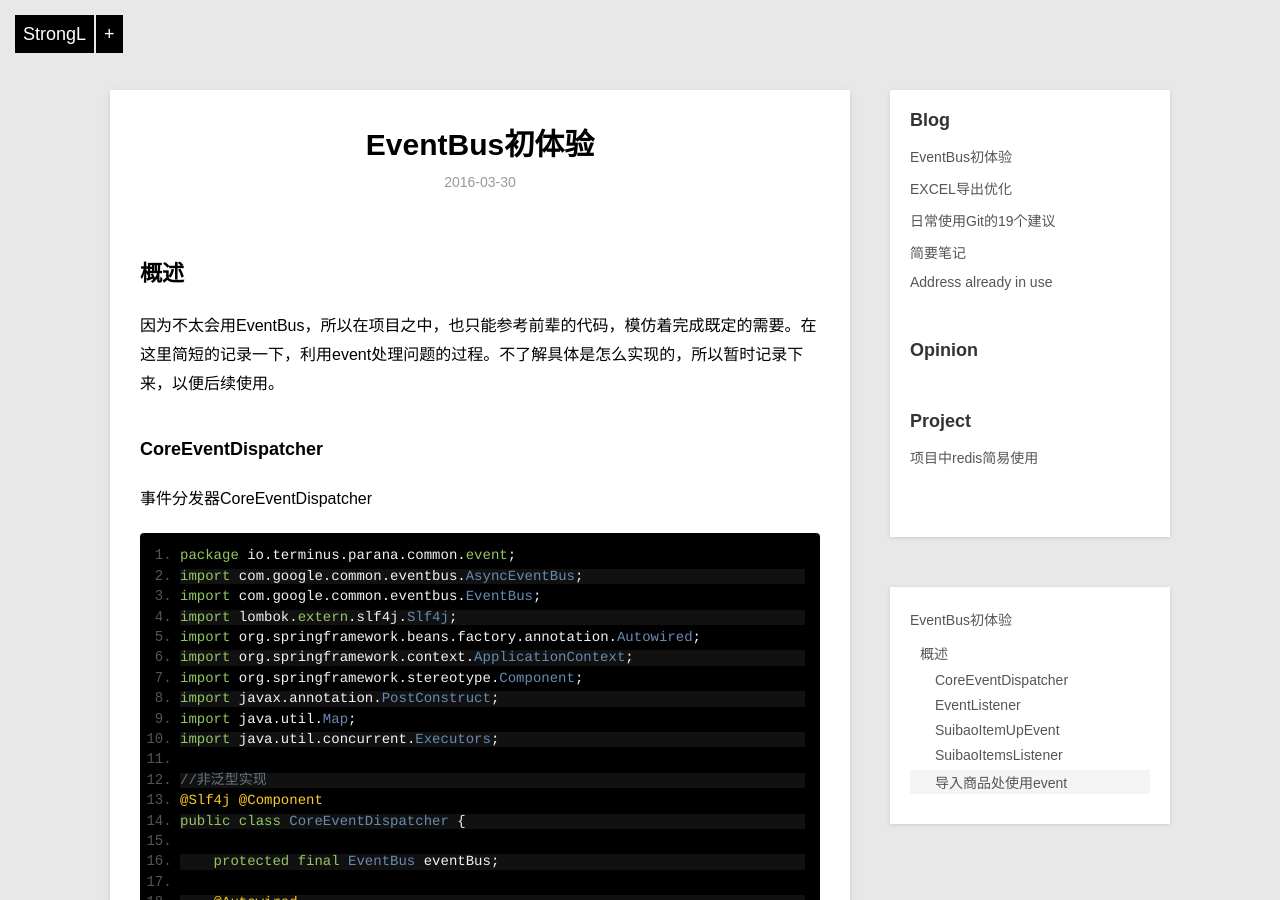
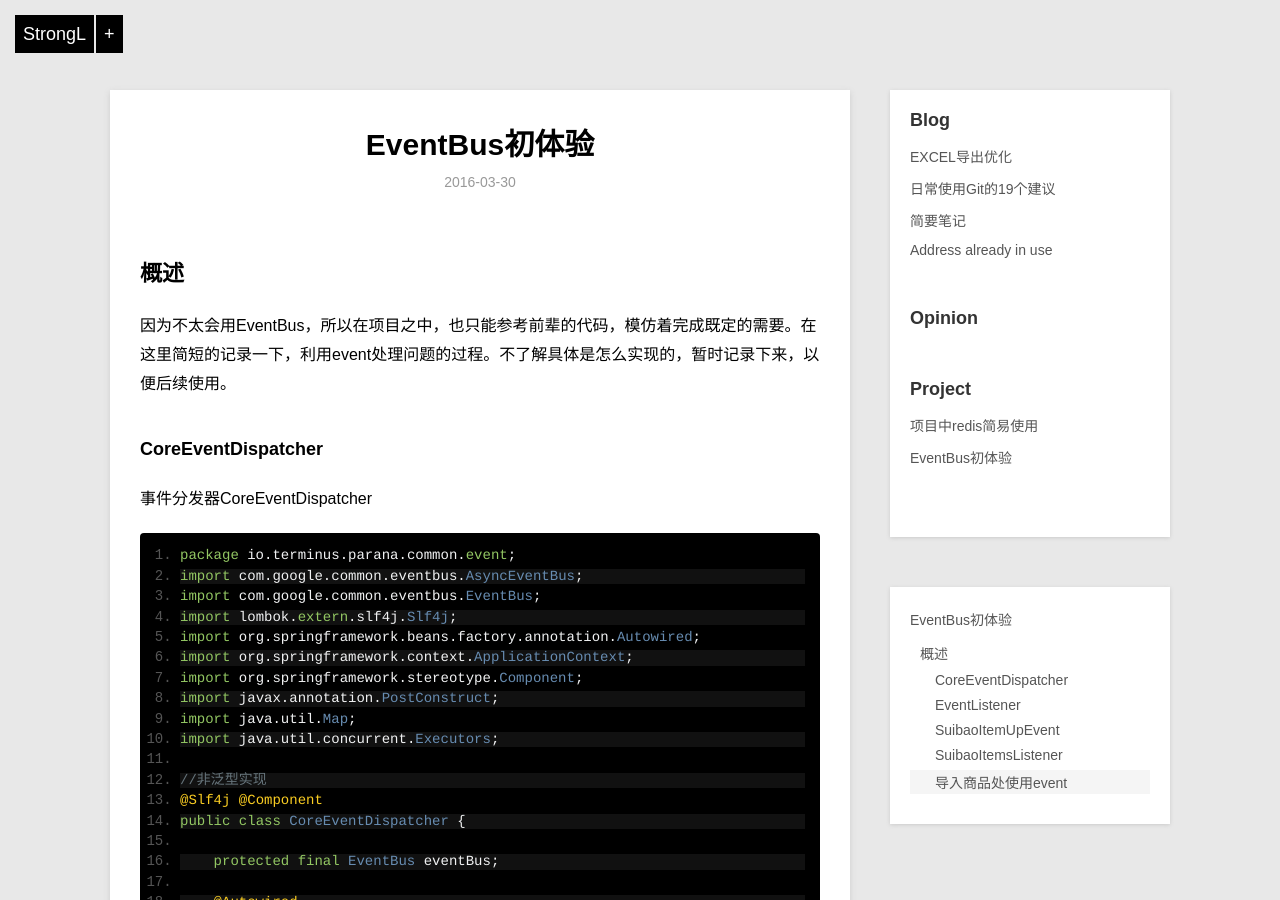
Before and after one commit to stronglong/stronglong.github.io, a Jekyll site: the page built from _posts/project/2016-03-30-event-example.md, in a window 1280 px wide and 900 px high. Built offline with Jekyll 4.4.1, drawn with Linux system fonts in a browser that asks for light colours; Markdown is read by kramdown in place of the engine named in the settings; comment, search, counter and statistics services are not loaded.

Commit message:
Update 2016-03-30-event-example.md

```diff
--- a/_posts/project/2016-03-30-event-example.md
+++ b/_posts/project/2016-03-30-event-example.md
@@ -2,11 +2,11 @@
 layout: post
 title: EventBus初体验
 description: 2016-03-30 | 以更新生鲜商品的库存信息为例
-category: blog
+category: project
 ---
 
 ## 概述
-因为不太会用EventBus，所以在项目之中，也只能参考前辈的代码，模仿着完成既定的需要。在这里简短的记录一下，利用event处理问题的过程。不了解具体是怎么实现的，所以暂时记录下来，以便后续使用。
+因为不太会用EventBus，所以在项目之中，也只能参考前辈的代码，模仿着完成既定的需要。在这里简短的记录一下，利用event处理问题的过程。不了解具体是怎么实现的，暂时记录下来，以便后续使用。
 
 ###CoreEventDispatcher
 事件分发器CoreEventDispatcher
```
